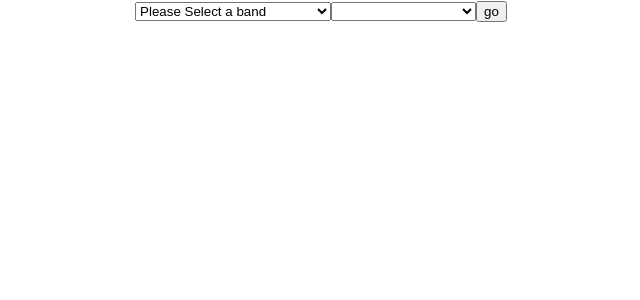
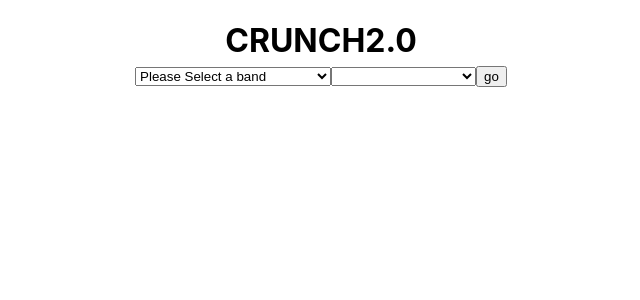
Before and after one commit to jacobg1/concert-search, a React (Create React App) app: page / in a window 1280 px wide. Shown: the top 300 px of the page, without its empty margins (319-959 px from the left). Built offline with nearby package versions, Linux system fonts and the light colour scheme.

Commit message:
header and footer updates

```diff
--- a/src/components/Footer.js
+++ b/src/components/Footer.js
@@ -16,6 +16,7 @@ class Footer extends Component {
                   >
                     Learn React
                   </a> */}
+                  {/* <h3>test</h3> */}
                 </footer>
             </>
         );
--- a/src/components/Header.js
+++ b/src/components/Header.js
@@ -1,5 +1,7 @@
 import React, { Component } from 'react';
 import { Helmet } from "react-helmet";
+// eslint-disable-next-line no-unused-vars
+import styles from './styles/Header.module.scss'
 
 class Header extends Component {
     render () {
@@ -11,17 +13,7 @@ class Header extends Component {
               </Helmet>
 
               <header>
-                  {/* <p>
-                      Edit <code>src/App.js</code> and save to reload.
-                  </p>
-                  <a
-                      className="App-link"
-                      href="https://reactjs.org"
-                      target="_blank"
-                      rel="noopener noreferrer"
-                  >
-                      Learn React
-                  </a> */}
+                  <h1>CRUNCH2.0</h1>
               </header>
             </>
         );
```
